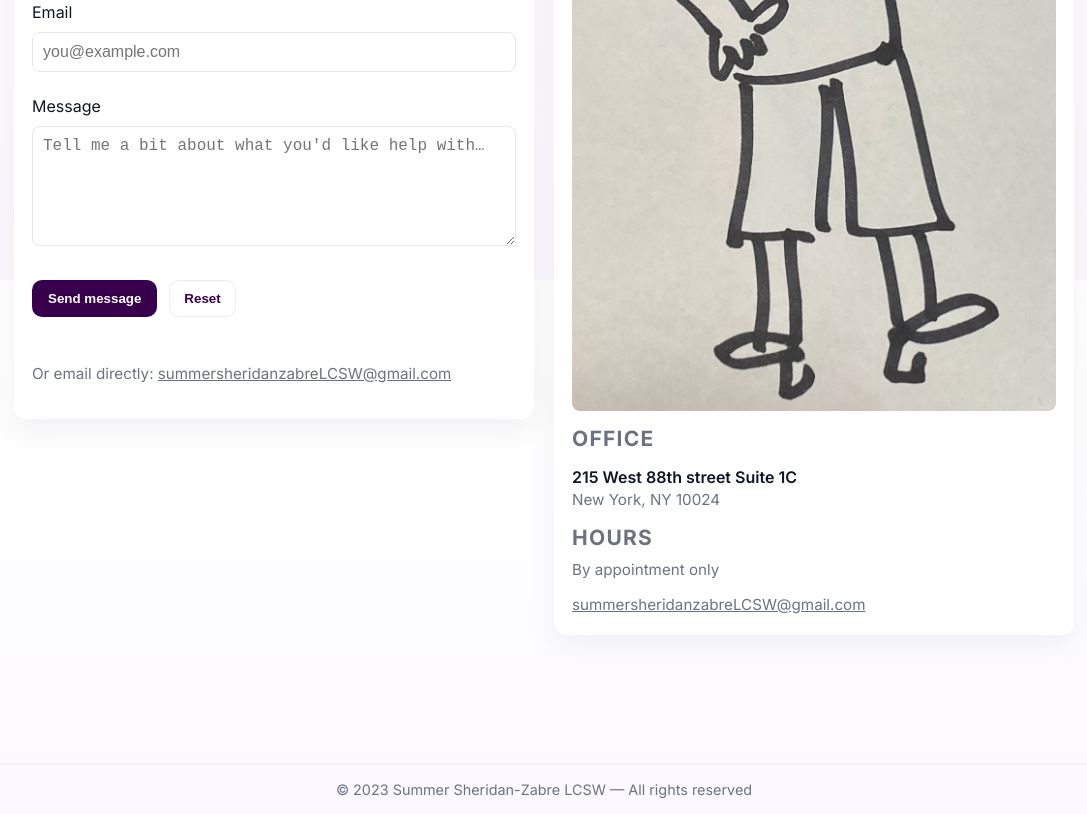
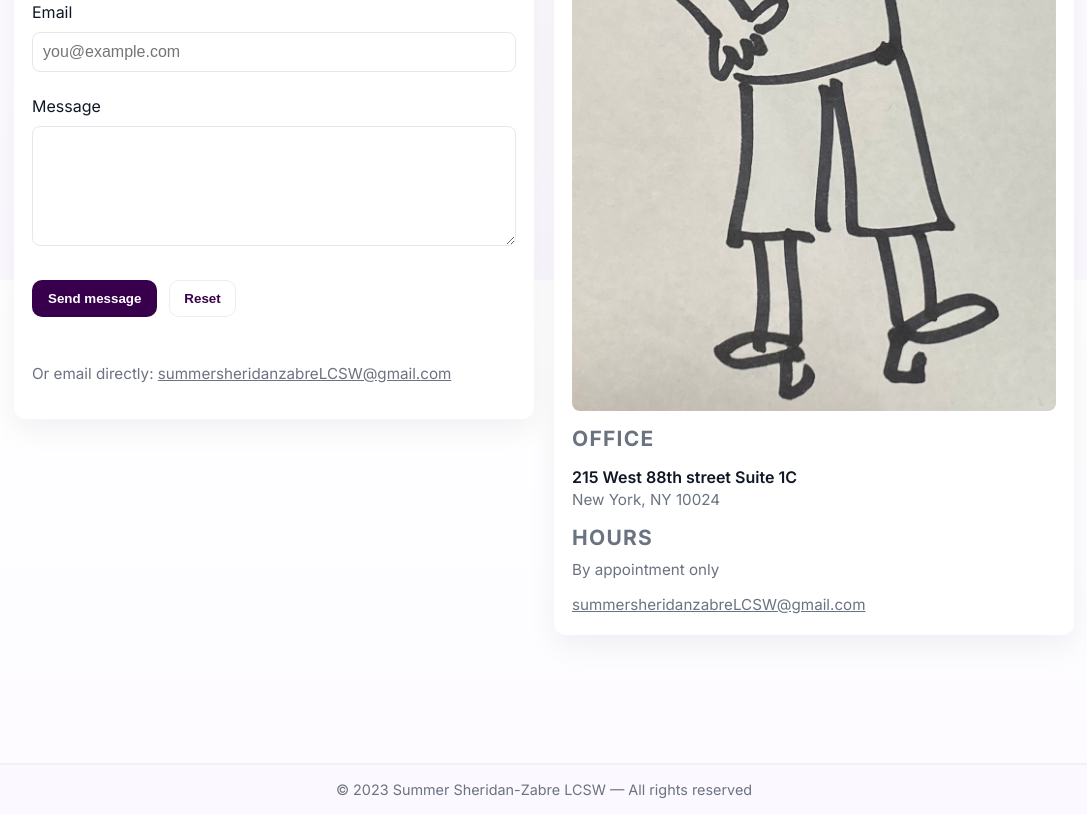
Before and after one commit to zabroski/play, a React (Create React App) app: page / in a window 1280 px wide. Shown: the part 2120-2934 px from the top of the page, without its empty margins (96-1183 px from the left). Built offline with nearby package versions, Linux system fonts and the light colour scheme; no server answers.

Commit message:
removed placeholder text

```diff
--- a/src/components/Contact/Contact.jsx
+++ b/src/components/Contact/Contact.jsx
@@ -93,7 +93,7 @@ export default function Contact() {
                 id="message"
                 name="message"
                 required
-                placeholder="Tell me a bit about what you'd like help with…"
+                placeholder=""
               />
             </div>
 
```
